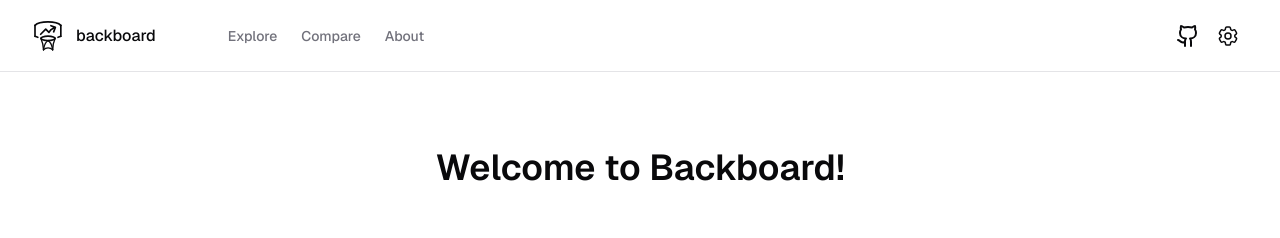
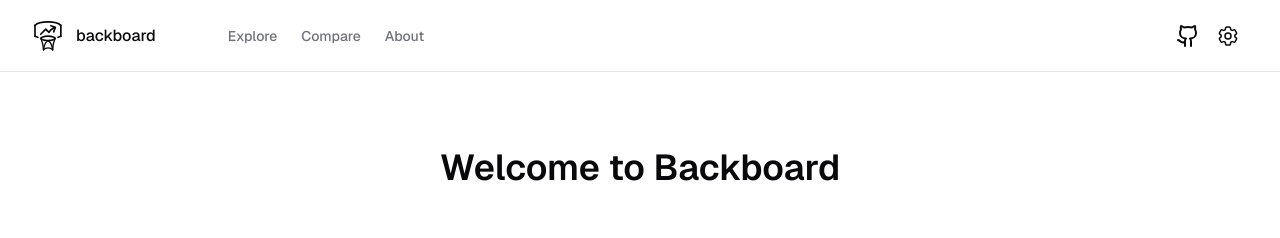
Before and after one commit to RicardoDalcin/backboard, a React (Vite) app in the folder apps/web/: page /welcome in a window 1280 px wide. Shown: the top 238 px of the page. Built offline with nearby package versions, Linux system fonts and the light colour scheme.

Commit message:
🌐 Add i18n support

```diff
--- a/apps/web/package.json
+++ b/apps/web/package.json
@@ -34,12 +34,14 @@
     "class-variance-authority": "^0.7.1",
     "clsx": "^2.1.1",
     "cmdk": "^1.1.1",
+    "i18next": "^25.6.0",
     "jotai": "^2.15.0",
     "motion": "^12.23.22",
     "react": "^19.0.0",
     "react-dom": "^19.0.0",
     "react-hook-form": "^7.56.1",
     "react-hotkeys-hook": "^5.0.1",
+    "react-i18next": "^16.0.1",
     "recharts": "^2.15.3",
     "tailwind-merge": "^3.2.0",
     "tailwindcss": "^4",
--- /dev/null
+++ b/apps/web/src/@types/i18next.d.ts
@@ -0,0 +1,8 @@
+import { resources, defaultNS } from '../i18n';
+
+declare module 'i18next' {
+  interface CustomTypeOptions {
+    defaultNS: typeof defaultNS;
+    resources: (typeof resources)['pt'];
+  }
+}
--- /dev/null
+++ b/apps/web/src/i18n.ts
@@ -0,0 +1,17 @@
+import i18n from 'i18next';
+import { initReactI18next } from 'react-i18next';
+import { ptBR } from './lang/pt-br';
+import { enUS } from './lang/en-us';
+
+export const defaultNS = 'translation';
+export const fallbackLng = 'pt';
+export const resources = {
+  pt: ptBR,
+  en: enUS,
+};
+
+i18n
+  .use(initReactI18next)
+  .init({ resources, lng: 'en', interpolation: { escapeValue: false } });
+
+export default i18n;
--- /dev/null
+++ b/apps/web/src/lang/en-us.ts
@@ -0,0 +1,17 @@
+import { ptBR } from './pt-br';
+type Resource = typeof ptBR;
+
+export const enUS: Resource = {
+  translation: {
+    welcome: {
+      title: 'Welcome to Backboard',
+      aboutBackboard:
+        'Backboard in an offline-first data visualization dashboard for exploring, analyzing and comparing NBA shot data.',
+      offlineFirst:
+        'Since this is an offline-first experience, if you choose to continue the app will download the data and save it locally in your browser.',
+      connectionDisclaimer:
+        "This process shouldn't take long, but please make sure you have a stable internet connection (download is about 150mb). You can delete the data at any time in the settings menu on the top right corner.",
+      continue: 'Continue to the dashboard',
+    },
+  },
+};
--- /dev/null
+++ b/apps/web/src/lang/pt-br.ts
@@ -0,0 +1,14 @@
+export const ptBR = {
+  translation: {
+    welcome: {
+      title: 'Bem-vindo ao Backboard',
+      aboutBackboard:
+        'Backboard é um dashboard de visualização de dados offline-first para explorar, analisar e comparar dados de arremessos da NBA.',
+      offlineFirst:
+        'Como essa é uma experiência offline-first, se você escolher continuar o aplicativo vai baixar os dados e salvá-los localmente no seu browser.',
+      connectionDisclaimer:
+        'Esse processo não deve demorar muito, mas certifique-se de ter uma conexão estável (o download é de ~150mb). Você pode apagar os dados a qualquer momento no menu de configurações no topo superior direito.',
+      continue: 'Continuar para o dashboard',
+    },
+  },
+};
--- a/apps/web/src/main.tsx
+++ b/apps/web/src/main.tsx
@@ -3,6 +3,7 @@ import ReactDOM from 'react-dom/client';
 
 import { RouterProvider, createRouter } from '@tanstack/react-router';
 
+import './i18n';
 import './index.css';
 
 // Import the generated route tree
--- a/apps/web/src/routes/welcome.tsx
+++ b/apps/web/src/routes/welcome.tsx
@@ -3,6 +3,7 @@ import { useLocalStorage } from '@/hooks/useLocalStorage';
 import { motion, MotionProps } from 'motion/react';
 import { useCallback } from 'react';
 import { Button } from '@/components/ui/button';
+import { useTranslation } from 'react-i18next';
 
 export const Route = createFileRoute('/welcome')({
   component: About,
@@ -11,6 +12,7 @@ export const Route = createFileRoute('/welcome')({
 function About() {
   const [, setHasOptedIn] = useLocalStorage('backboard.hasOptedIn', false);
 
+  const { t } = useTranslation();
   const router = useRouter();
 
   const animation = useCallback(
@@ -33,29 +35,25 @@ function About() {
   return (
     <div className="w-full h-full flex items-center justify-center flex-col gap-12 pb-[20vh]">
       <motion.h1 className="text-4xl font-semibold" {...animation(0)}>
-        Welcome to Backboard!
+        {t('welcome.title')}
       </motion.h1>
 
       <div className="max-w-xl text-justify flex items-center justify-center flex-col gap-4 text-muted-foreground">
         <motion.p className="text-lg" {...animation(1)}>
-          Backboard in an offline-first data visualization dashboard for
-          exploring, analyzing and comparing NBA shot data.
+          {t('welcome.aboutBackboard')}
         </motion.p>
 
         <motion.p className="text-lg" {...animation(2)}>
-          Since this is an offline-first experience, if you choose to continue
-          the app will download the data and save it locally in your browser.
+          {t('welcome.offlineFirst')}
         </motion.p>
 
         <motion.p className="text-lg" {...animation(3)}>
-          This process shouldn't take long, but please make sure you have a
-          stable internet connection (download is about 150mb). You can delete
-          the data at any time in the settings menu on the top right corner.
+          {t('welcome.connectionDisclaimer')}
         </motion.p>
       </div>
 
       <motion.div {...animation(4)}>
-        <Button onClick={handleOptIn}>Continue to the dashboard</Button>
+        <Button onClick={handleOptIn}>{t('welcome.continue')}</Button>
       </motion.div>
     </div>
   );
--- a/apps/web/tsconfig.app.json
+++ b/apps/web/tsconfig.app.json
@@ -25,7 +25,8 @@
     "baseUrl": ".",
     "paths": {
       "@/*": ["./src/*"]
-    }
+    },
+    "typeRoots": ["./node_modules/@types", "./src/@types"]
   },
   "include": ["src"]
 }
```
Also changed, not shown: 1 other file (tests, documents, lock files or other folders).
